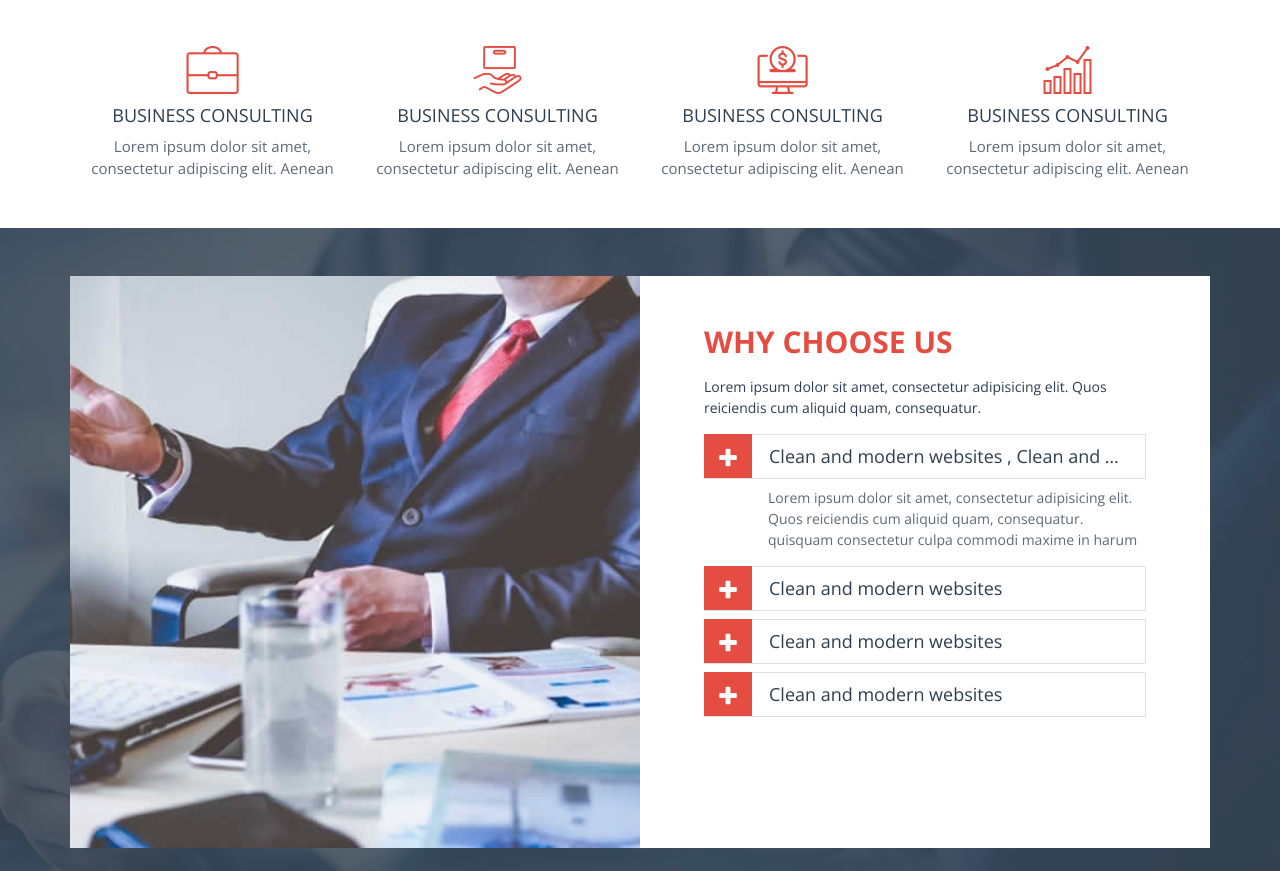
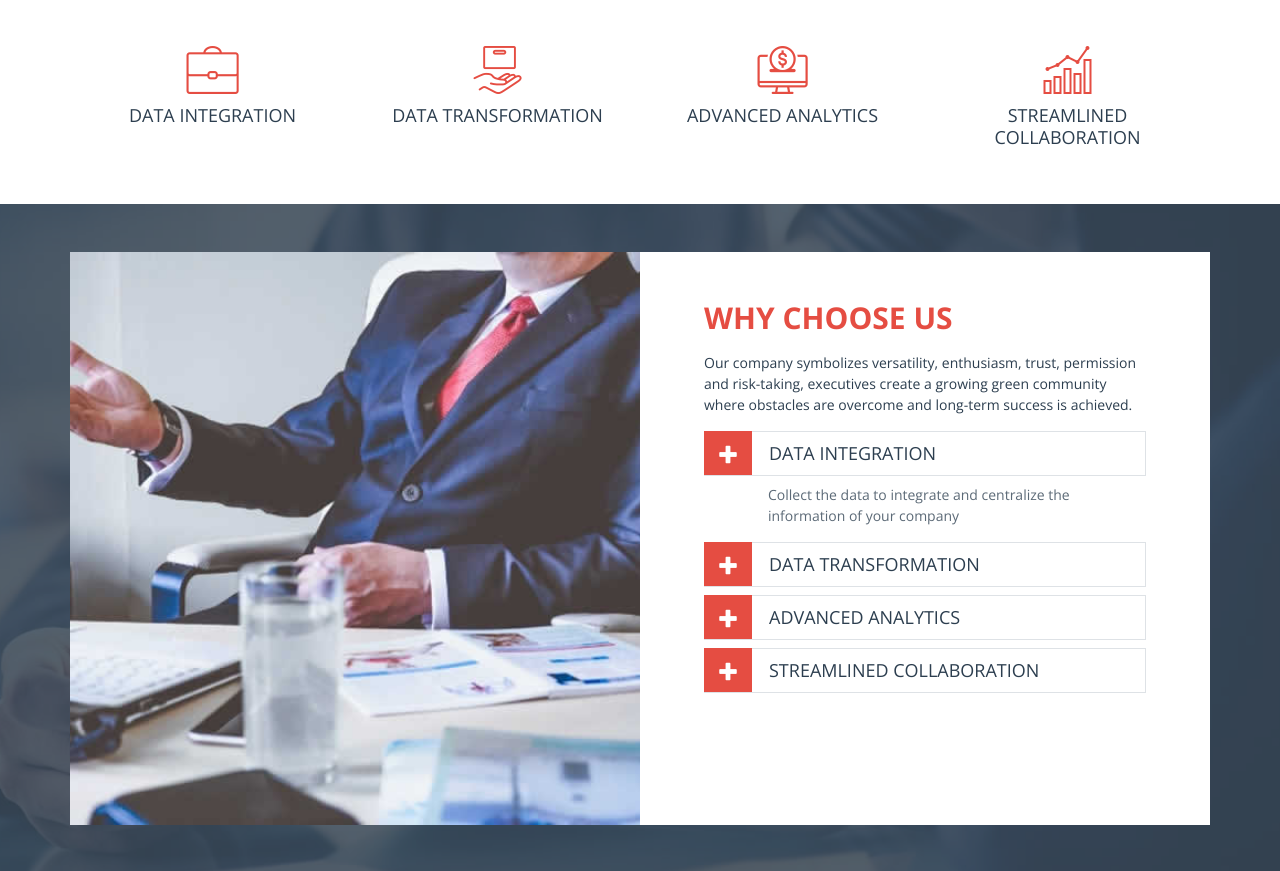
Before and after one commit to agalindosoftware/Panther-Consultancy, a plain HTML site: page AG/wwwroot/home1.html in a window 1280 px wide. Shown: the part 802-1673 px from the top of the page. Drawn offline with nearby package versions, Linux system fonts and the light colour scheme; files whose address does not match are found by name.

Commit message:
updating home page

```diff
--- a/AG/wwwroot/home1.html
+++ b/AG/wwwroot/home1.html
@@ -162,31 +162,20 @@
         <div class="row my-3 my-md-5 overflow-hidden">
             <div class="col-12 col-sm-6 col-lg-3 text-center mb-4 mb-lg-0 wow fadeInDown" data-wow-delay=".4s" data-wow-duration="1.5s">
                 <span class="fables-iconbussiness fables-second-text-color fa-3x"></span>
-                <h2 class="fables-main-text-color font-18 my-2">BUSINESS CONSULTING</h2>
-                <p class="fables-forth-text-color font-15">
-                    Lorem ipsum dolor sit amet, consectetur adipiscing elit. Aenean
-                </p>
+                <h2 class="fables-main-text-color font-18 my-2">DATA INTEGRATION</h2>
             </div>
             <div class="col-12 col-sm-6 col-lg-3 text-center mb-4 mb-lg-0 wow fadeInDown" data-wow-delay=".8s" data-wow-duration="1.5s">
                 <span class="fables-iconbussiness2 fables-second-text-color fa-3x"></span>
-                <h2 class="fables-main-text-color font-18 my-2">BUSINESS CONSULTING</h2>
-                <p class="fables-forth-text-color font-15">
-                    Lorem ipsum dolor sit amet, consectetur adipiscing elit. Aenean
-                </p>
+                <h2 class="fables-main-text-color font-18 my-2">DATA TRANSFORMATION</h2>
             </div>
             <div class="col-12 col-sm-6 col-lg-3 text-center mb-4 mb-lg-0 wow fadeInDown" data-wow-delay="1.2s" data-wow-duration="1.5s">
                 <span class="fables-iconbussiness3 fables-second-text-color fa-3x"></span>
-                <h2 class="fables-main-text-color font-18 my-2">BUSINESS CONSULTING</h2>
-                <p class="fables-forth-text-color font-15">
-                    Lorem ipsum dolor sit amet, consectetur adipiscing elit. Aenean
-                </p>
+                <h2 class="fables-main-text-color font-18 my-2">ADVANCED ANALYTICS</h2>
+
             </div>
             <div class="col-12 col-sm-6 col-lg-3 text-center mb-4 mb-lg-0 wow fadeInDown" data-wow-delay="1.6s" data-wow-duration="1.5s">
                 <span class="fables-iconbussiness4 fables-second-text-color fa-3x"></span>
-                <h2 class="fables-main-text-color font-18 my-2">BUSINESS CONSULTING</h2>
-                <p class="fables-forth-text-color font-15">
-                    Lorem ipsum dolor sit amet, consectetur adipiscing elit. Aenean
-                </p>
+                <h2 class="fables-main-text-color font-18 my-2">STREAMLINED COLLABORATION</h2>
             </div>
         </div>
 
@@ -200,7 +189,7 @@
                 <div class="col-12 col-lg-6 bg-white px-6 py-3 py-md-5 wow fadeInRight" data-wow-delay="1s" data-wow-duration="1.5s">
                     <h2 class="font-30 font-weight-bold fables-second-text-color">WHY CHOOSE US</h2>
                     <p class="fables-main-text-color font-14 my-3">
-                        Lorem ipsum dolor sit amet, consectetur adipisicing elit. Quos reiciendis cum aliquid quam, consequatur.
+                        Our company symbolizes versatility, enthusiasm, trust, permission and risk-taking, executives create a growing green community where obstacles are overcome and long-term success is achieved.
                     </p>
                     <div id="accordion">
                         <div class="card border-0 mb-2">
@@ -211,14 +200,14 @@
                                         <i class="fas fa-plus"></i>
                                     </span>
                                     <button class="btn fables-main-text-color bg-transparent font-18 focus-0 d-block position-relative z-index pl-6 pt-2 pb-2 w-100 text-left border-0 text-truncate" data-toggle="collapse" data-target="#collapseOne" aria-expanded="true" aria-controls="collapseOne">
-                                        Clean and modern websites , Clean and modern websites
+                                        DATA INTEGRATION
                                     </button>
                                 </h5>
                             </div>
 
                             <div id="collapseOne" class="collapse show" aria-labelledby="headingOne" data-parent="#accordion">
                                 <div class="card-body fables-forth-text-color font-14 py-1 py-xl-2 pl-6 pr-0">
-                                    Lorem ipsum dolor sit amet, consectetur adipisicing elit. Quos reiciendis cum aliquid quam, consequatur. quisquam consectetur culpa commodi maxime in harum
+                                    Collect the data to integrate and centralize the information of your company
                                 </div>
                             </div>
                         </div>
@@ -230,13 +219,13 @@
                                         <i class="fas fa-plus"></i>
                                     </span>
                                     <button class="btn fables-main-text-color bg-transparent font-18 focus-0 d-block position-relative z-index pl-6 pt-2 pb-2 w-100 text-left border-0 text-truncate collapsed" data-toggle="collapse" data-target="#collapseTwo" aria-expanded="false" aria-controls="collapseTwo">
-                                        Clean and modern websites
+                                        DATA TRANSFORMATION
                                     </button>
                                 </h5>
                             </div>
                             <div id="collapseTwo" class="collapse" aria-labelledby="headingTwo" data-parent="#accordion">
                                 <div class="card-body fables-forth-text-color font-14 py-1 py-xl-2 pl-6 pr-0">
-                                    Lorem ipsum dolor sit amet, consectetur adipisicing elit. Quos reiciendis cum aliquid quam, consequatur. quisquam consectetur culpa commodi maxime in harum
+                                    We take, unify and transform the data, guaranteeing integrity, quality and consistency.
                                 </div>
                             </div>
                         </div>
@@ -248,13 +237,13 @@
                                         <i class="fas fa-plus"></i>
                                     </span>
                                     <button class="btn fables-main-text-color bg-transparent font-18 focus-0 d-block position-relative z-index pl-6 pt-2 pb-2 w-100 text-left border-0 text-truncate collapsed" data-toggle="collapse" data-target="#collapseThree" aria-expanded="false" aria-controls="collapseThree">
-                                        Clean and modern websites
+                                        ADVANCED ANALYTICS
                                     </button>
                                 </h5>
                             </div>
                             <div id="collapseThree" class="collapse" aria-labelledby="headingThree" data-parent="#accordion">
                                 <div class="card-body fables-forth-text-color font-14 py-1 py-xl-2 pl-6 pr-0">
-                                    Lorem ipsum dolor sit amet, consectetur adipisicing elit. Quos reiciendis cum aliquid quam, consequatur. quisquam consectetur culpa commodi maxime in harum
+                                    We perform advanced analytics to identify trends, market research and costs.
                                 </div>
                             </div>
                         </div>
@@ -266,13 +255,13 @@
                                         <i class="fas fa-plus"></i>
                                     </span>
                                     <button class="btn fables-main-text-color bg-transparent font-18 focus-0 d-block position-relative z-index pl-6 pt-2 pb-2 w-100 text-left border-0 text-truncate collapsed" data-toggle="collapse" data-target="#collapseFour" aria-expanded="false" aria-controls="collapseThree">
-                                        Clean and modern websites
+                                        STREAMLINED COLLABORATION
                                     </button>
                                 </h5>
                             </div>
                             <div id="collapseFour" class="collapse" aria-labelledby="headingfour" data-parent="#accordion">
                                 <div class="card-body fables-forth-text-color font-14 py-1 py-xl-2 pl-6 pr-0">
-                                    Lorem ipsum dolor sit amet, consectetur adipisicing elit. Quos reiciendis cum aliquid quam, consequatur. quisquam consectetur culpa commodi maxime in harum
+                                    We are convinced that the best way to achieve our objectives is through teamwork for decision making and information transparency.
                                 </div>
                             </div>
                         </div>
```
